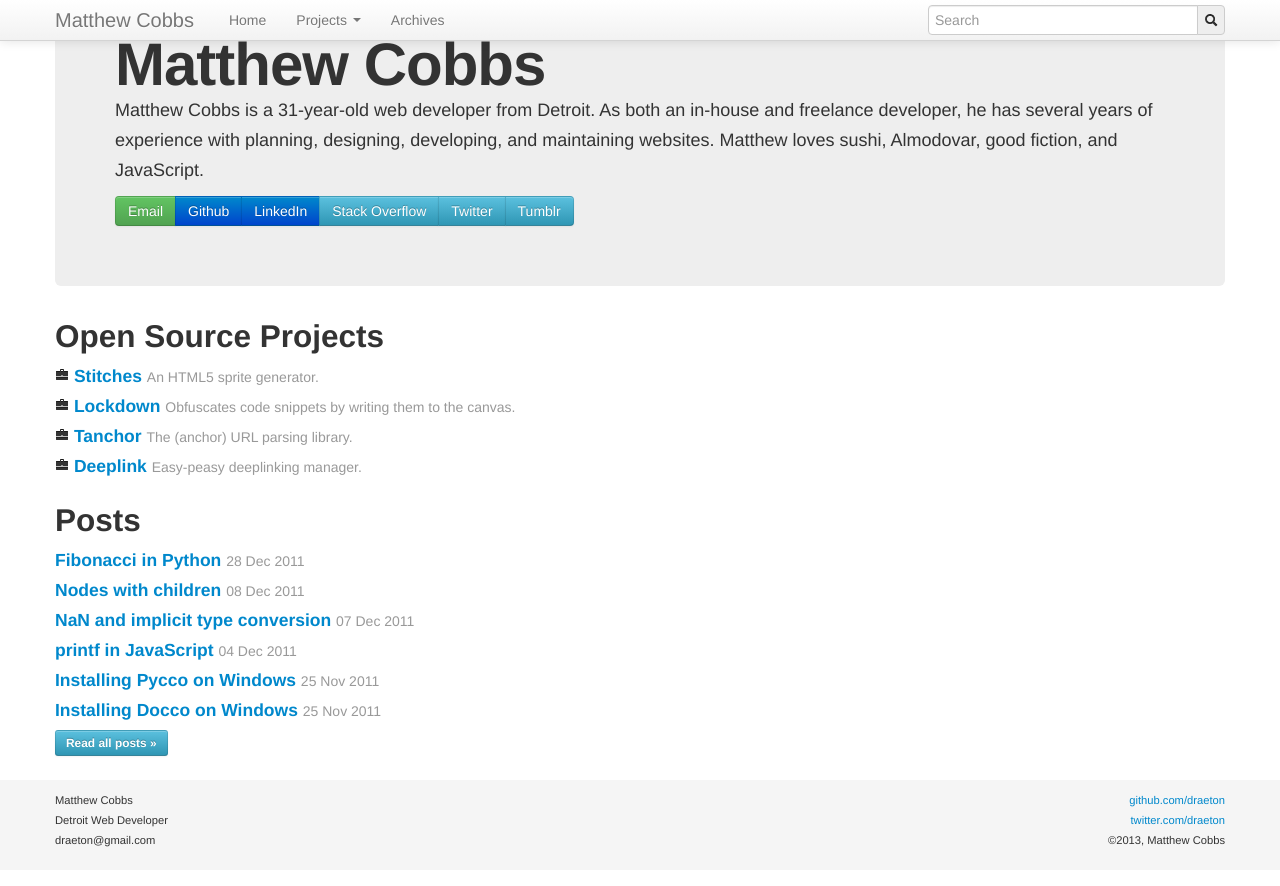
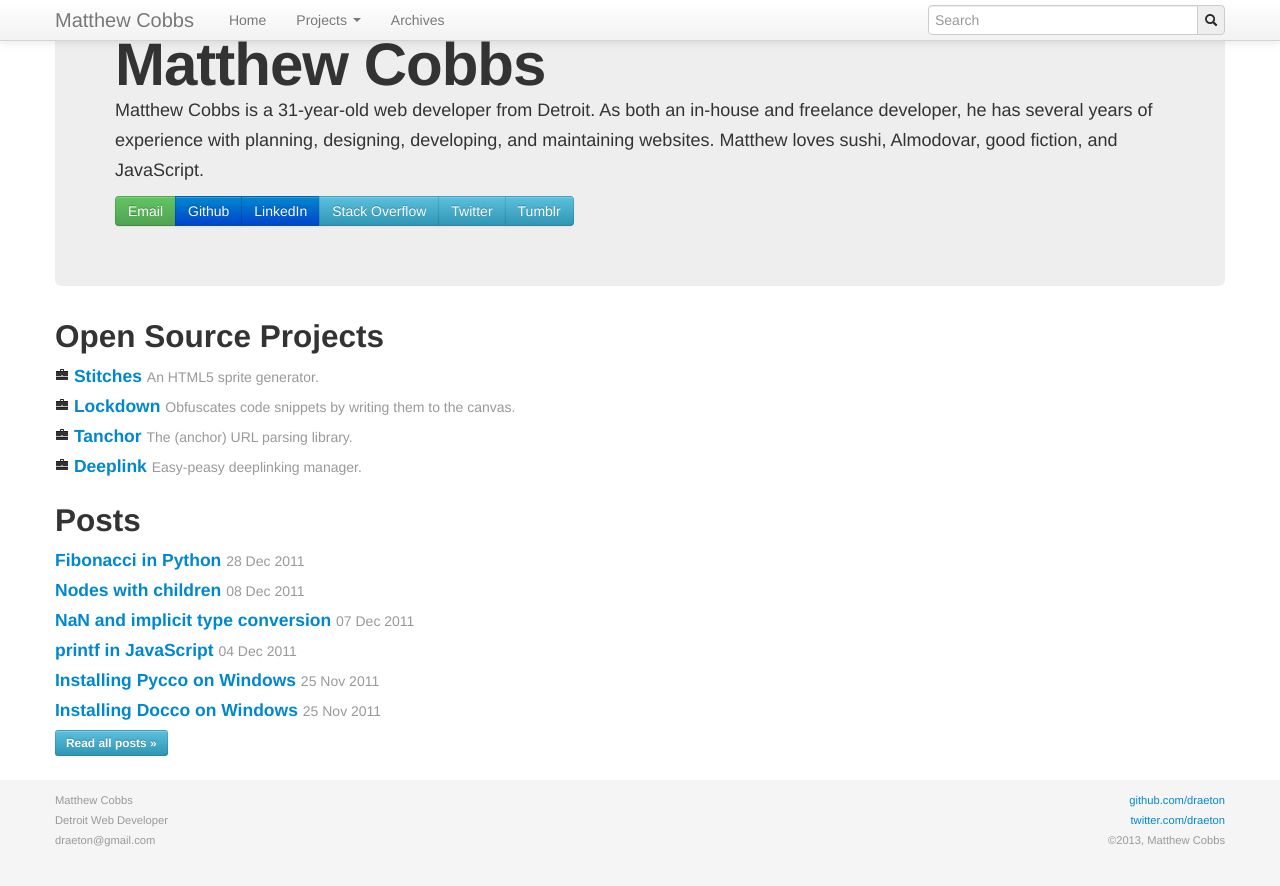
Before and after one commit to draeton/draeton.github.com, a Jekyll site: the page built from index.html, in a window 1280 px wide and 900 px high, scrolled down 95 px. Shown: the top 886 px of the window. Built offline with Jekyll 4.4.1, drawn with Linux system fonts in a browser that asks for light colours; nearby versions of some CDN libraries; Markdown is read by kramdown in place of the engine named in the settings; the list of posts is cut into pages by our own code.

Commit message:
Sticky footer

```diff
--- a/_layouts/default.html
+++ b/_layouts/default.html
@@ -35,6 +35,8 @@
 </head>
 
 <body>
+
+    <div id="wrap">
 
         <!-- top navigation -->
         <div class="navbar navbar-fixed-top">
@@ -80,18 +82,21 @@
             </div>
         </div>
 
+        <div id="push"></div>
+    </div>
+
     <footer>
         <div class="container">
             <div class="content">
                 <div class="pull-left">
-                    <p>
+                    <p class="muted">
                         Matthew Cobbs<br />
                         Detroit Web Developer<br />
                         draeton@gmail.com
                     </p>
                 </div>
                 <div class="pull-right text-right">
-                    <p>
+                    <p class="muted">
                         <a href="http://github.com/draeton/">github.com/draeton</a><br />
                         <a href="http://twitter.com/draeton/">twitter.com/draeton</a><br />
                         &copy;2013, Matthew Cobbs
--- a/css/draeton.css
+++ b/css/draeton.css
@@ -1,12 +1,29 @@
 /* For sticky top nav */
 
+html,
 body {
+    height: 100%;
+}
+
+#wrap {
+    min-height: 100%;
+    height: auto !important;
+    height: 100%;
+    margin: 0 auto -100px;
+}
+
+#wrap > .container {
     padding-top: 60px;
+}
+
+#push {
+    height: 100px;
 }
 
 /* Footer styles */
 
 footer {
+    height: 100px;
     font-size: 80%;
     background-color: #f5f5f5;
     padding: 10px 0;
```
Lines whose indentation alone changed are shown as unchanged.
